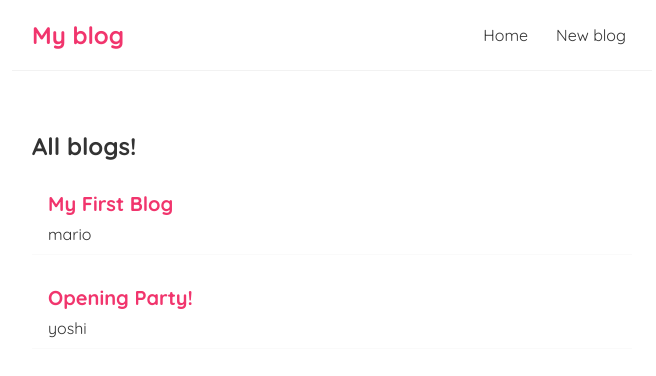
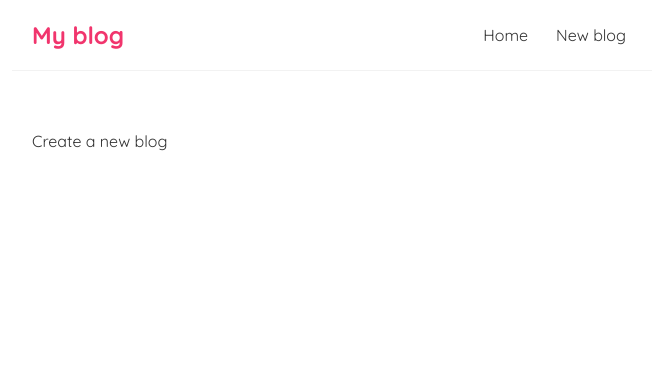
Before and after one commit to burakkuru5534/react-practices, a React (Create React App) app in the folder dojo-blog/: page /create in a window 1280 px wide. Shown: the top 376 px of the page, without its empty margins (308-964 px from the left). Built offline with nearby package versions, Linux system fonts and the light colour scheme; data requests are answered from the project's data file.

Commit message:
L-17. create page. router. route and switch

```diff
--- a/dojo-blog/src/App.js
+++ b/dojo-blog/src/App.js
@@ -1,5 +1,6 @@
 import Navbar from './Navbar';
 import Home from './Home';
+import Create from './Create';
 import { BrowserRouter as Router, Route, Switch} from 'react-router-dom';
 
 function App() {
@@ -9,8 +10,11 @@
       <Navbar/>
       <div className="content">
        <Switch>
-        <Route path="/">
+        <Route exact path="/">
           <Home/>
+        </Route>
+        <Route path="/create">
+          <Create/>
         </Route>
        </Switch>
       </div>
--- /dev/null
+++ b/dojo-blog/src/Create.js
@@ -0,0 +1,7 @@
+const Create = () => {
+    return (
+        <div className="create">Create a new blog</div>
+     );
+}
+
+export default Create;
--- a/dojo-blog/src/useFetch.js
+++ b/dojo-blog/src/useFetch.js
@@ -23,6 +23,7 @@
         })
         .catch(err => {
             setError(err.message)
+            setIsPending(false);
         });
         }, 1000);
 
```
